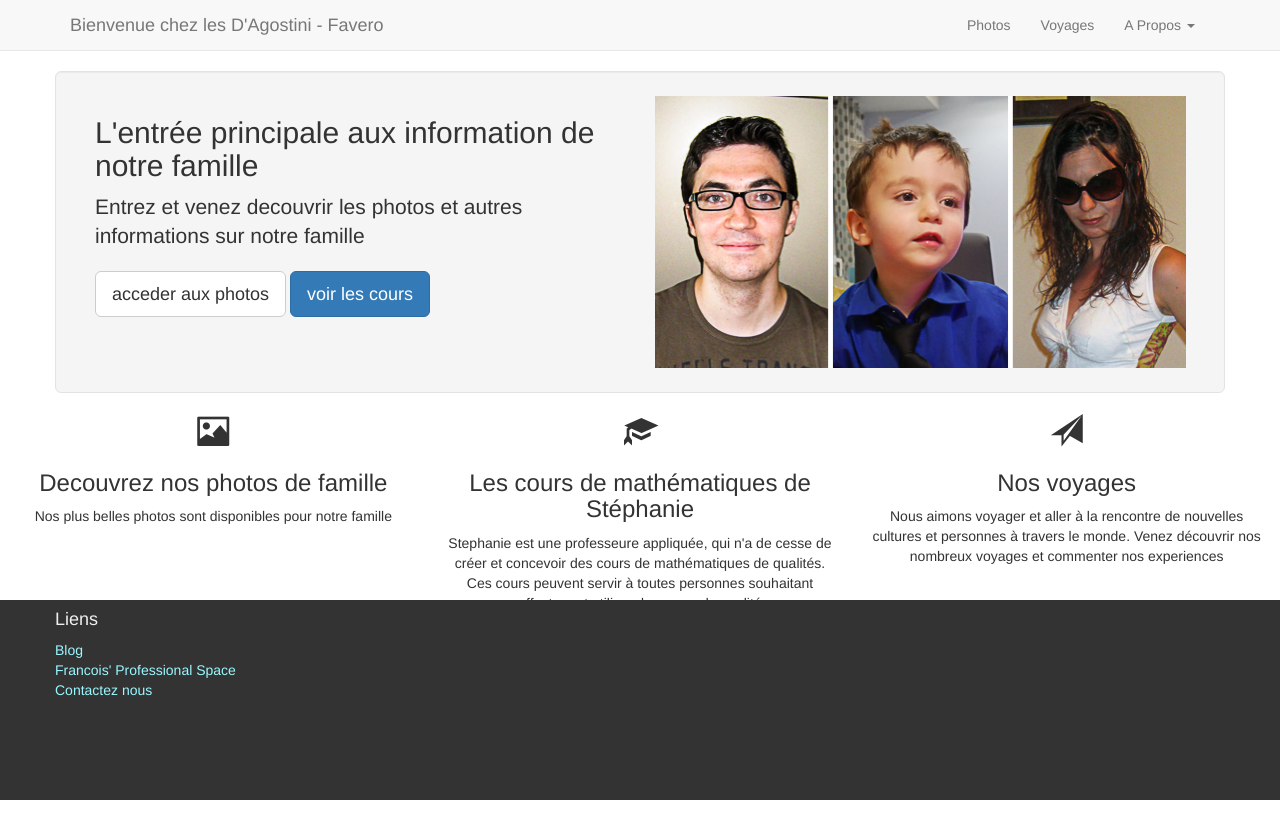
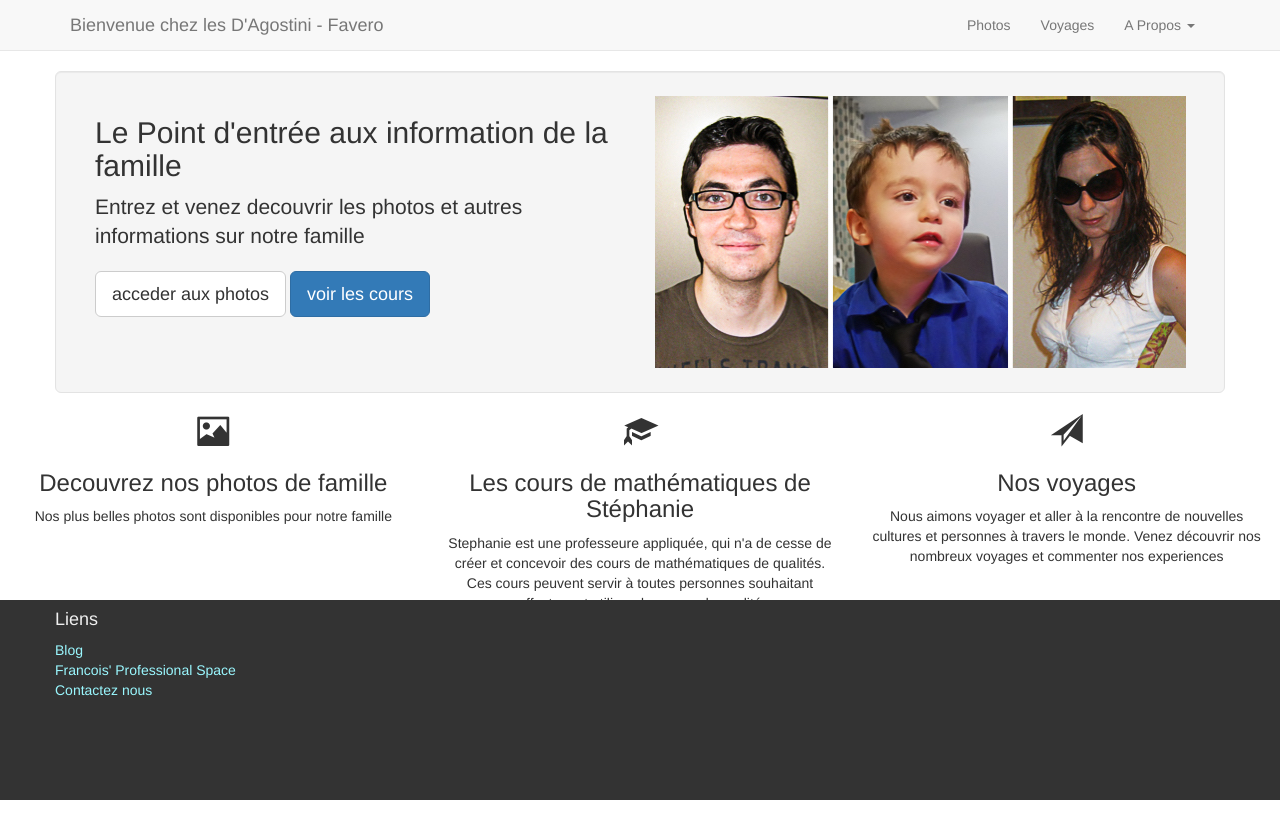
Before and after one commit to fdagosti/personalsite, a plain HTML site: page index.html in a window 1280 px wide. Drawn offline with nearby package versions, Linux system fonts and the light colour scheme.

Commit message:
updated headline

```diff
--- a/index.html
+++ b/index.html
@@ -41,7 +41,7 @@
 	<div class="container">
 		<div class="row well well-lg">
 			<div class="col-md-6">
-				<h2>L'entrée principale aux information de notre famille</h2>
+				<h2>Le Point d'entrée aux information de la famille</h2>
 
 				<p class="lead">Entrez et venez decouvrir les photos et autres informations sur notre famille</p>
 
```
